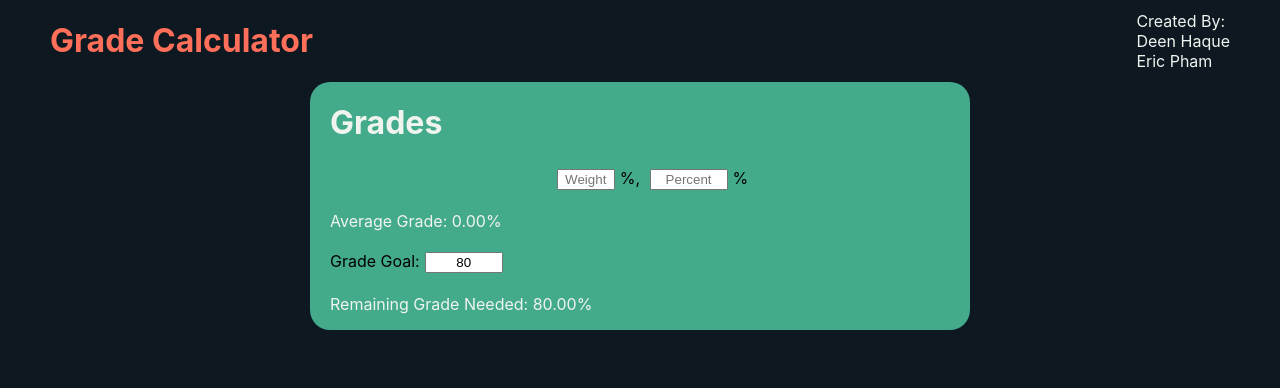
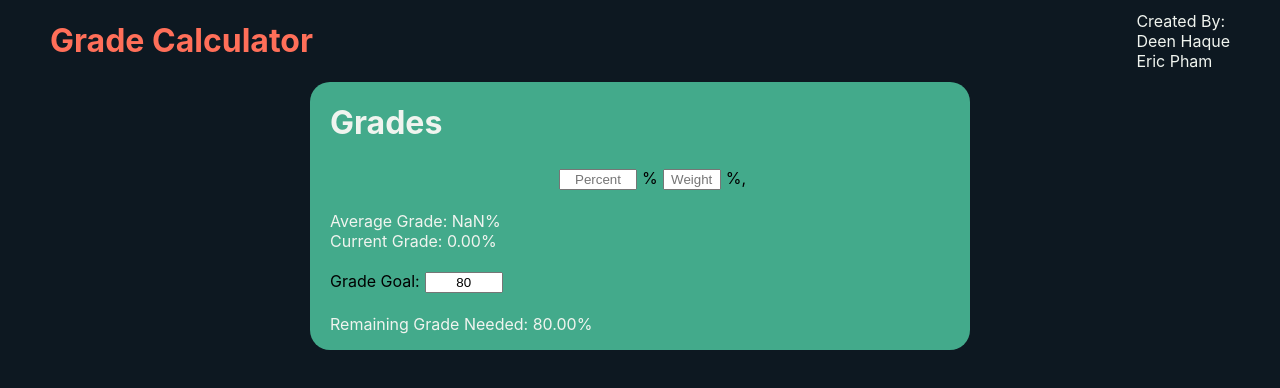
Before and after one commit to deenhaque/grade-calculator, a React (Create React App) app: page / in a window 1280 px wide. Shown: the top 388 px of the page. Built offline with nearby package versions, Linux system fonts and the light colour scheme.

Commit message:
Fix all grade calculations

```diff
--- a/src/Grades.js
+++ b/src/Grades.js
@@ -29,10 +29,22 @@ export default function Grades() {
   const [gradeGoal, setGradeGoal] = useState(80);
 
   const averageGrade = ()=> {
+    let currGrades = 0;
+    let currWeights = 0;
+    grades.forEach(({weight, percent})=> {
+      if (weight && percent) {
+        currGrades += parseInt(weight)*parseInt(percent);
+        currWeights += parseInt(weight);
+      }
+    });
+    return currGrades / currWeights;
+  }
+
+  const currentGrade = ()=> {
     let avg = 0;
     grades.forEach(({weight, percent})=> {
       if (weight && percent) {
-        avg += weight*percent/100;
+        avg += parseInt(weight)*parseInt(percent)/100;
       }
     });
     return avg;
@@ -46,12 +58,13 @@ export default function Grades() {
     // Get avg grade and remaining weight
     grades.forEach(({weight, percent})=> {
       if (weight && percent) {
-        avg += weight*percent/100;
-        totalWeight += weight;
+        avg += parseInt(weight)*parseInt(percent)/100;
+        totalWeight += parseInt(weight);
       }
     });
     remainingWeight = 100-totalWeight;
 
+    // Remaining grade calculation
     return (gradeGoal - avg) / (remainingWeight/100);
   }
 
@@ -80,6 +93,16 @@ export default function Grades() {
           return (
               <Grade>
                 <StyledInput
+                  type='text' name={`${percentKey}-${i}`}
+                  value={grades[i].percent}
+                  i={i} placeholder={percentKey.charAt(0).toUpperCase()+percentKey.slice(1)}
+                  onInput={e=> {
+                    const newDel = e.target.value.length === 0;
+                    setGrades(Array.from(grades, (grade, index)=> index===i ? {...grade, [percentKey]: e.target.value.replace(/\D/,'')} : grade));
+                    setDel(newDel);
+                  }}
+                /><label for={`${percentKey}-${i}`}>%</label>
+                <StyledInput
                   style={{width: '50px'}}
                   type='text' name={`${weightKey}-${i}`}
                   value={grades[i].weight}
@@ -90,21 +113,12 @@ export default function Grades() {
                     setDel(newDel);
                   }}
                 /><label for={`${weightKey}-${i}`}>%, </label>
-                <StyledInput
-                  type='text' name={`${percentKey}-${i}`}
-                  value={grades[i].percent}
-                  i={i} placeholder={percentKey.charAt(0).toUpperCase()+percentKey.slice(1)}
-                  onInput={e=> {
-                    const newDel = e.target.value.length === 0;
-                    setGrades(Array.from(grades, (grade, index)=> index===i ? {...grade, [percentKey]: e.target.value.replace(/\D/,'')} : grade));
-                    setDel(newDel);
-                  }}
-                /><label for={`${percentKey}-${i}`}>%</label>
               </Grade>
           );
         })}
         <p>
-          Average Grade: {`${parseFloat(averageGrade()).toFixed(2)}%`}
+          Average Grade: {`${parseFloat(averageGrade()).toFixed(2)}%`}<br></br>
+          Current Grade: {`${parseFloat(currentGrade()).toFixed(2)}%`}
         </p>
 
         <div class='form-group'>
```
